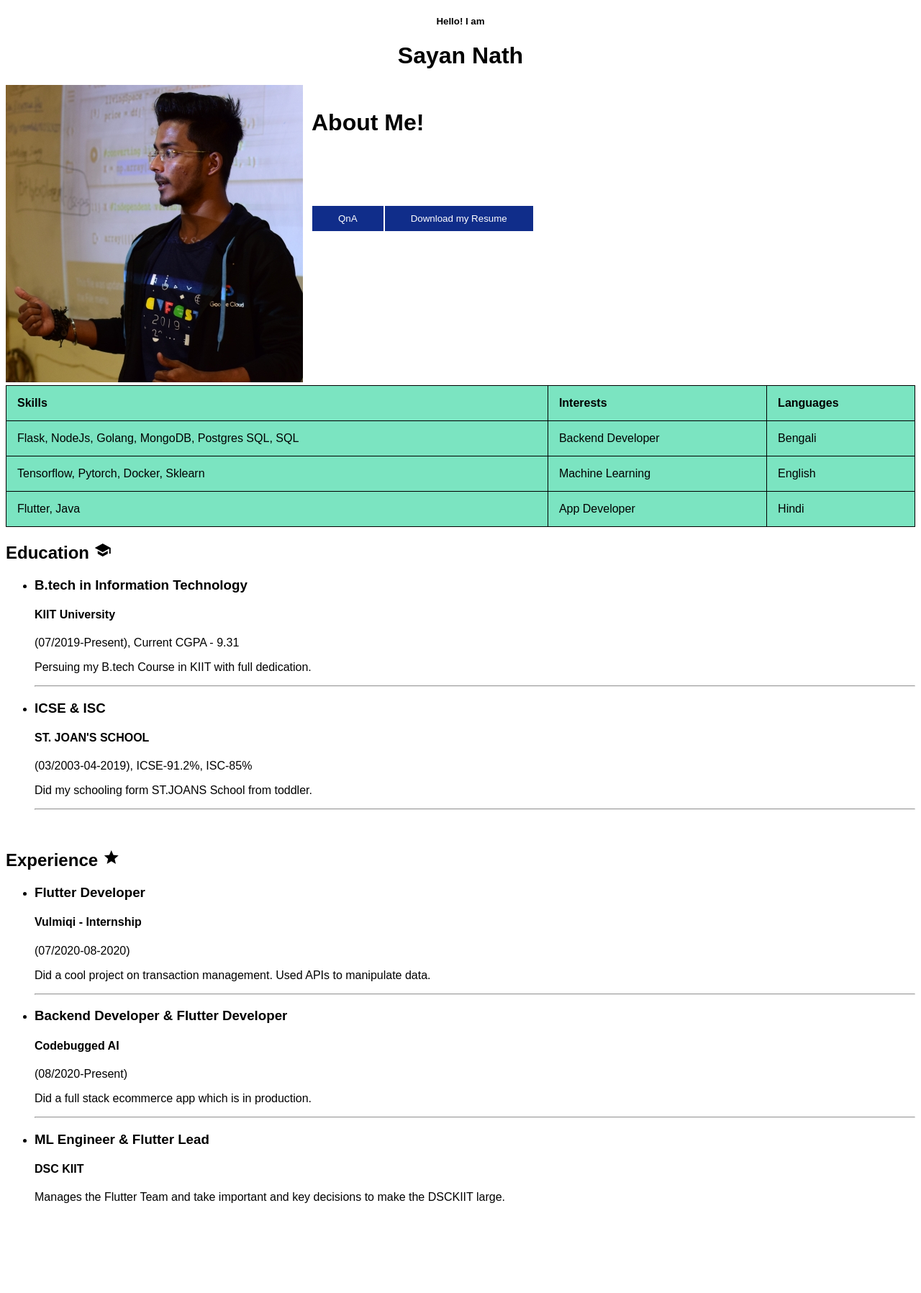
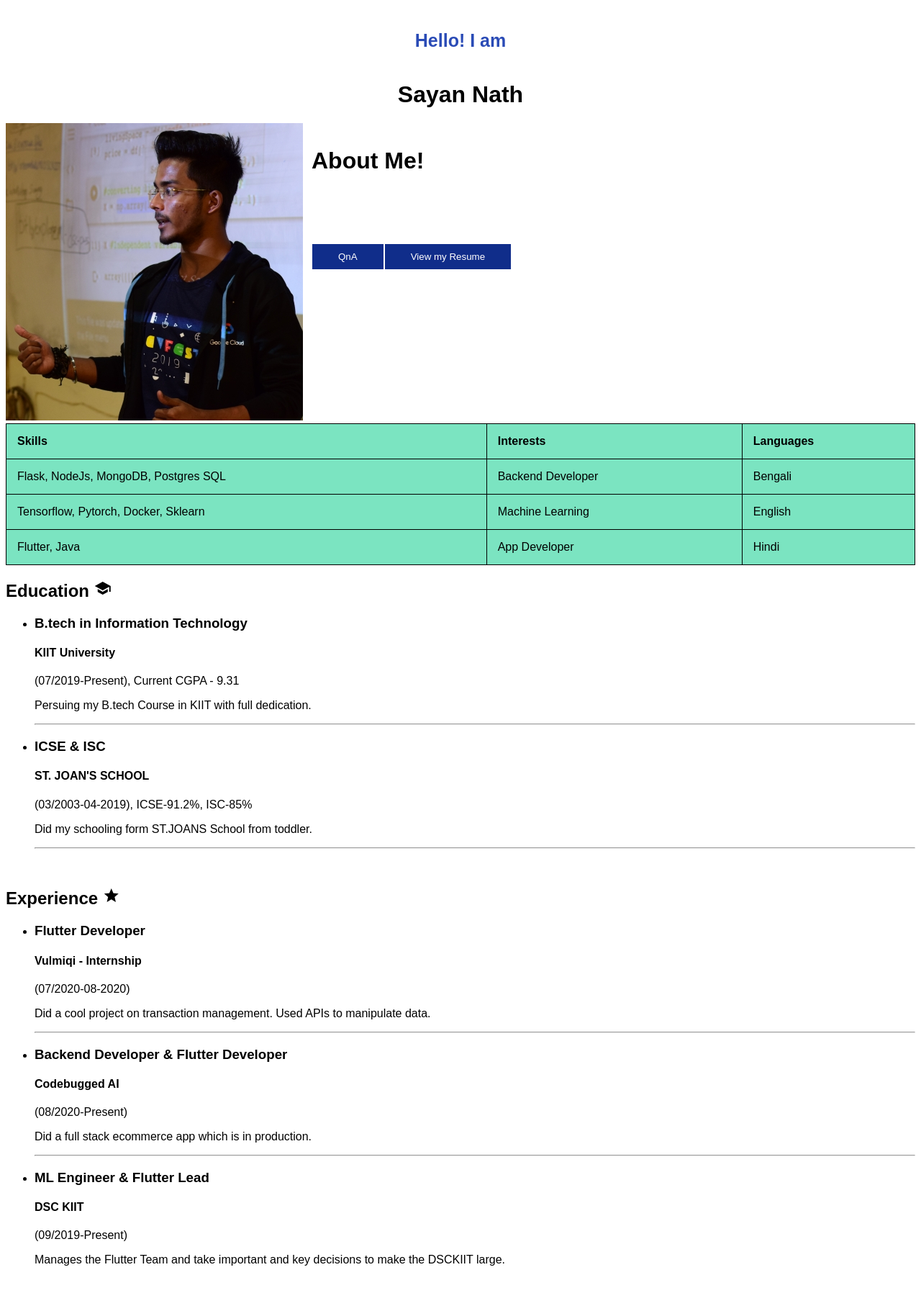
Before and after one commit to sayannath/Web-Lab-Assignment, a plain HTML site: page index.html in a window 1280 px wide. Shown: the whole page at 72% size. Before the commit the page ends 1714 px from the top, so only its background shows below. Drawn offline with Linux system fonts and the light colour scheme.

Commit message:
Adding Css

```diff
--- /dev/null
+++ b/css/main.css
@@ -0,0 +1,4 @@
+h5 {
+    color: #2a4bb6;
+    font-size: 25px;
+}
--- a/index.html
+++ b/index.html
@@ -8,6 +8,7 @@
     <meta name="author" content="Sayan Nath" />
     <meta name="viewport" content="width=device-width, initial-scale=1.0" />
     <title>WEB LAB</title>
+    <link rel="stylesheet" href="./css/main.css">
     <link href="https://fonts.googleapis.com/icon?family=Material+Icons" rel="stylesheet" />
     <style>
         table,
@@ -49,7 +50,7 @@
             </thead>
             <tbody>
                 <tr>
-                    <td>Flask, NodeJs, Golang, MongoDB, Postgres SQL, SQL</td>
+                    <td>Flask, NodeJs, MongoDB, Postgres SQL</td>
                     <td>Backend Developer</td>
                     <td>Bengali</td>
                 </tr>
@@ -107,6 +108,7 @@
             <li>
                 <h3><strong>ML Engineer & Flutter Lead</strong></h3>
                 <h4>DSC KIIT</h4>
+                <p>(09/2019-Present)</p>
                 <p>Manages the Flutter Team and take important and key decisions to make the DSCKIIT large.</p>
             </li>
 
--- a/views/about.html
+++ b/views/about.html
@@ -42,7 +42,7 @@
         </p>
         <div class="btn-group">
             <a href="form.html"><button>QnA</button></a>
-            <a href="https://sayan-nath.web.app/Resume.pdf"><button>Download my Resume</button></a>
+            <a href="https://sayan-nath.web.app/Resume.pdf"><button>View my Resume</button></a>
           </div>
 </body>
 
```
